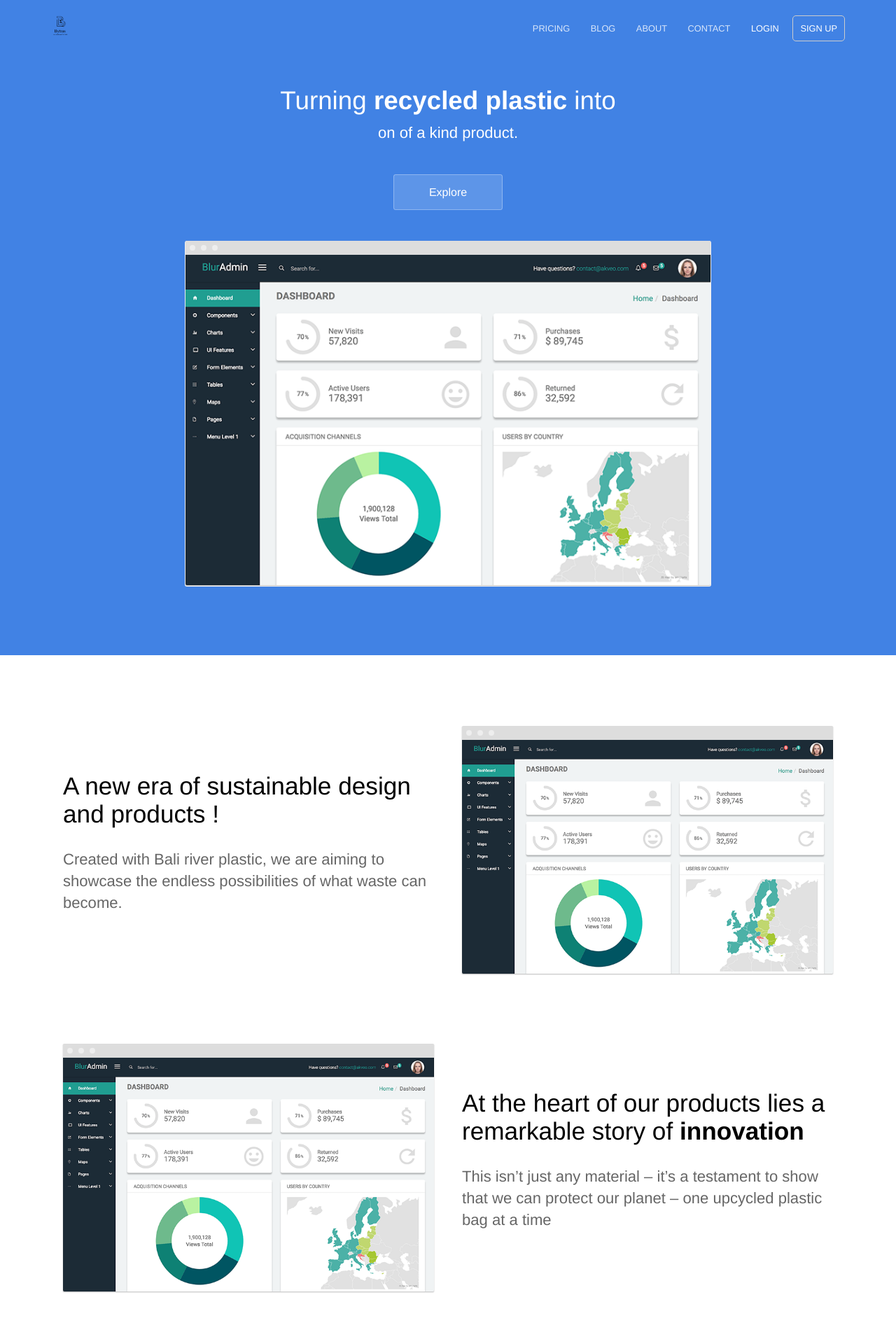
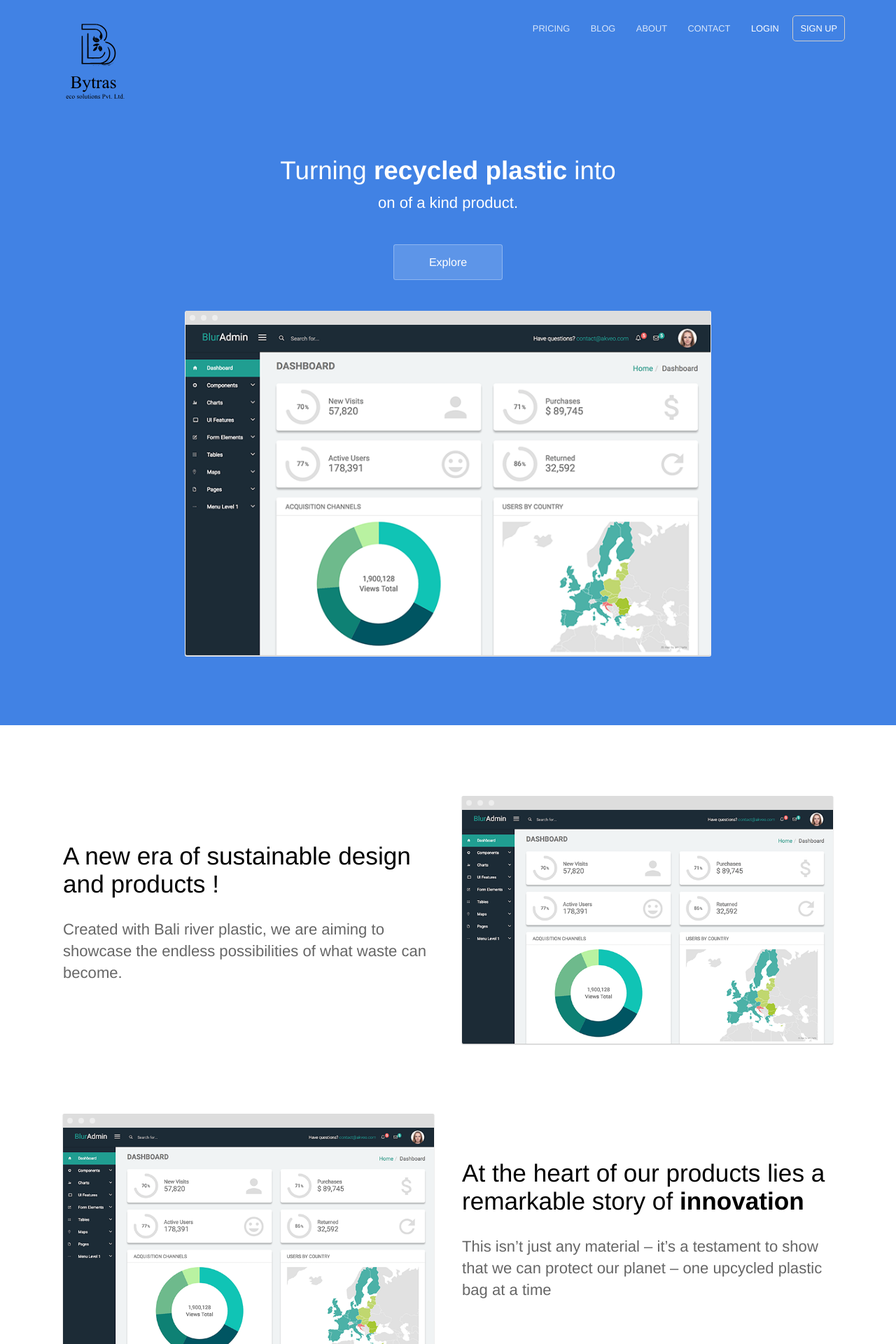
Before and after one commit to sujayadkesar/bytras, a Jekyll site: the page built from index.html, in a window 1280 px wide. Shown: the top 1920 px of the page at 70% size. Built offline with Jekyll 4.4.1, drawn with Linux system fonts in a browser that asks for light colours.

Commit message:
logo hight

```diff
--- a/_layouts/default.html
+++ b/_layouts/default.html
@@ -23,7 +23,7 @@
 	<body>
 		<header>
 			<div class="container">
-				<div class="company-name"><a href="{{ site.baseurl }}/"><img src="{{ site.baseurl }}/images/IMG_1231.svg" alt="Hydra Logo" width="95" height="33" /></a></div>
+				<div class="company-name"><a href="{{ site.baseurl }}/"><img src="{{ site.baseurl }}/images/IMG_1231.svg" alt="Hydra Logo" width="195" height="133" /></a></div>
 				{% include navigation.html %}
 			</div>
 		</header>
```
